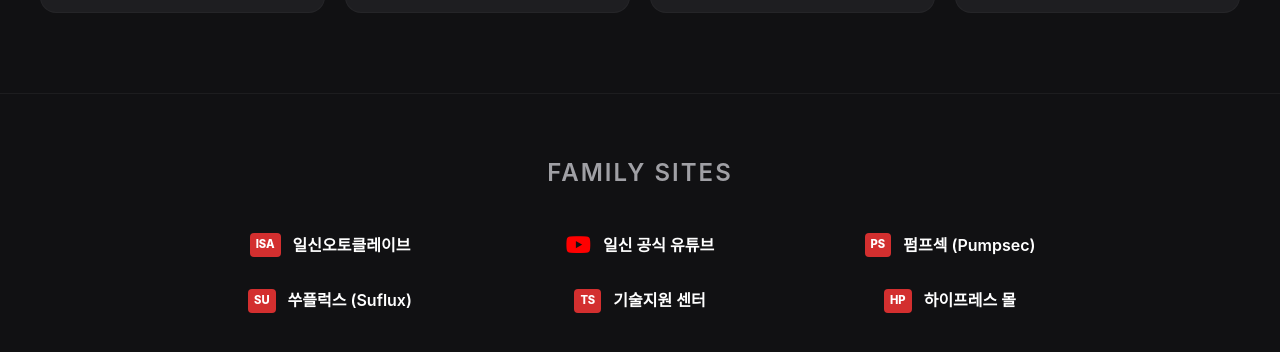
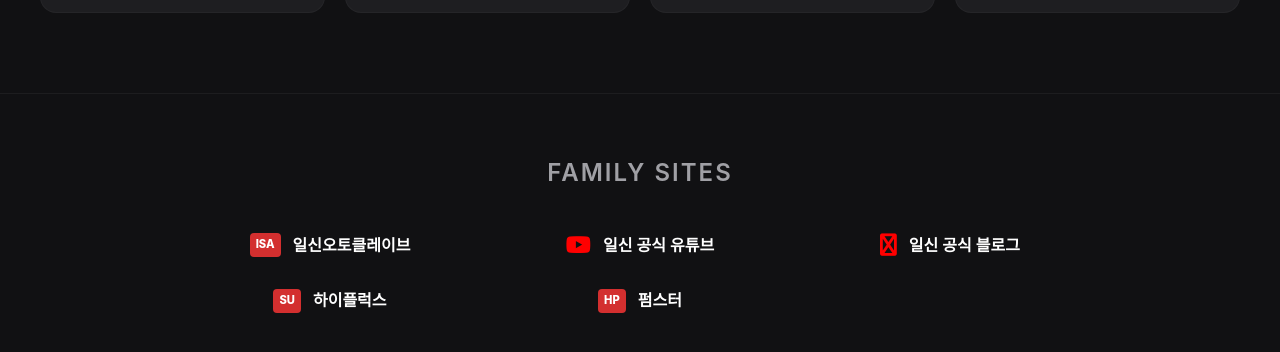
Before and after one commit to ilshinautoclave/ilshinautoclave, a plain HTML site: page index.html in a window 1280 px wide. Shown: the part 894-1246 px from the top of the page. Drawn offline with Linux system fonts and the light colour scheme.

Commit message:
Update index.html

```diff
--- a/index.html
+++ b/index.html
@@ -362,16 +362,13 @@
                 <i class="fa-brands fa-youtube" style="color: #ff0000; font-size: 1.4rem;"></i> 일신 공식 유튜브
             </a>
             <a href="#" class="site-item">
-                <span class="site-mark">PS</span> 펌프섹 (Pumpsec)
+          <i class="fa-brands fa-blog" style="color: #ff0000; font-size: 1.4rem;"></i> 일신 공식 블로그
             </a>
             <a href="#" class="site-item">
-                <span class="site-mark">SU</span> 쑤플럭스 (Suflux)
+                <span class="site-mark">SU</span> 하이플럭스
             </a>
             <a href="#" class="site-item">
-                <span class="site-mark">TS</span> 기술지원 센터
-            </a>
-            <a href="#" class="site-item">
-                <span class="site-mark">HP</span> 하이프레스 몰
+                <span class="site-mark">HP</span> 펌스터
             </a>
         </div>
     </footer>
```
